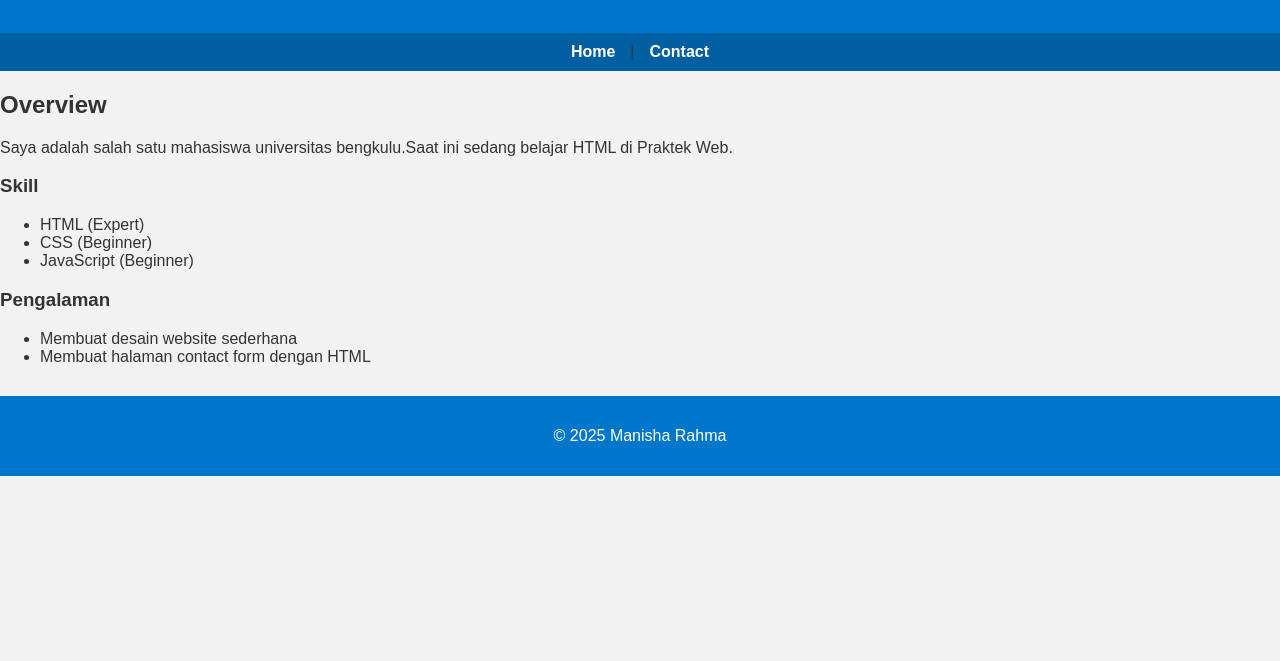
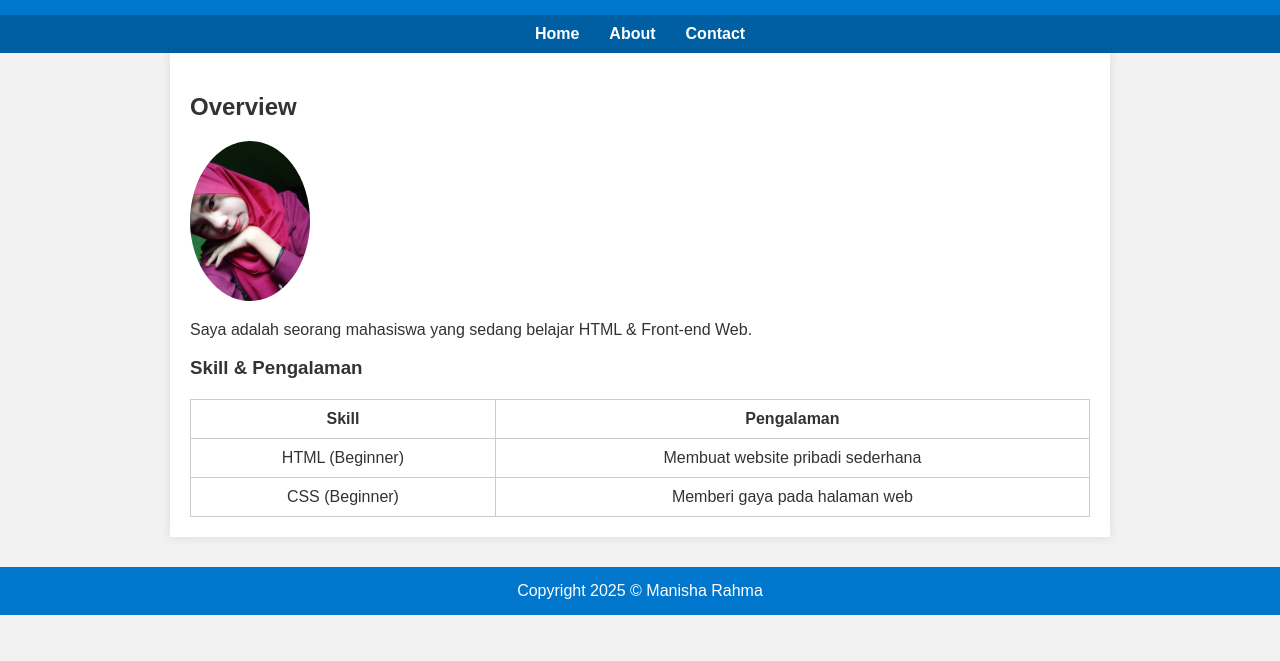
Before and after one commit to Websiteku2025/manisha_rahma, a plain HTML site: page index.html in a window 1280 px wide. Shown: the part 139-800 px from the top of the page. Drawn offline with Linux system fonts and the light colour scheme.

Commit message:
Update index.html

```diff
--- a/index.html
+++ b/index.html
@@ -1,46 +1,48 @@
 <!DOCTYPE html>
-<html>
+<html lang="id">
 <head>
-    <title>Home - Web Sederhana</title>
+  <meta charset="UTF-8">
+  <title>Home - Web Pribadi</title>
   <link rel="stylesheet" href="style.css">
 </head>
 <body>
+
 <header>
-        <img src="foto-profil.png" alt="Foto Profil" class="profil">
   <h1>Manisha Rahma</h1>
-        <p>Catatan atau info singkat</p>
+  <p>Calon web developer</p>
 </header>
 
 <nav>
-        <a href="index.html">Home</a> |
+  <a href="index.html">Home</a>
+  <a href="about.html">About</a>
   <a href="contact.html">Contact</a>
 </nav>
 
-    <section class="overview">
+<div class="container">
   <h2>Overview</h2>
-        <p>Saya adalah salah satu mahasiswa universitas bengkulu.Saat ini sedang belajar HTML di Praktek Web.</p>
-    </section>
+  <img src="profile.jpg" alt="Foto Profil" class="profile-pic">
+  <p>Saya adalah seorang mahasiswa yang sedang belajar HTML & Front-end Web.</p>
 
-    <section class="content-box">
-        <div>
-            <h3>Skill</h3>
-            <ul>
-                <li>HTML (Expert)</li>
-                <li>CSS (Beginner)</li>
-                <li>JavaScript (Beginner)</li>
-            </ul>
+  <h3>Skill & Pengalaman</h3>
+  <table>
+    <tr>
+      <th>Skill</th>
+      <th>Pengalaman</th>
+    </tr>
+    <tr>
+      <td>HTML (Beginner)</td>
+      <td>Membuat website pribadi sederhana</td>
+    </tr>
+    <tr>
+      <td>CSS (Beginner)</td>
+      <td>Memberi gaya pada halaman web</td>
+    </tr>
+  </table>
 </div>
-        <div>
-            <h3>Pengalaman</h3>
-            <ul>
-                <li>Membuat desain website sederhana</li>
-                <li>Membuat halaman contact form dengan HTML</li>
-            </ul>
-        </div>
-    </section>
 
 <footer>
-        <p>&copy; 2025 Manisha Rahma</p>
+  Copyright 2025 &copy; Manisha Rahma
 </footer>
+
 </body>
 </html>
```
Lines whose indentation alone changed are shown as unchanged.
